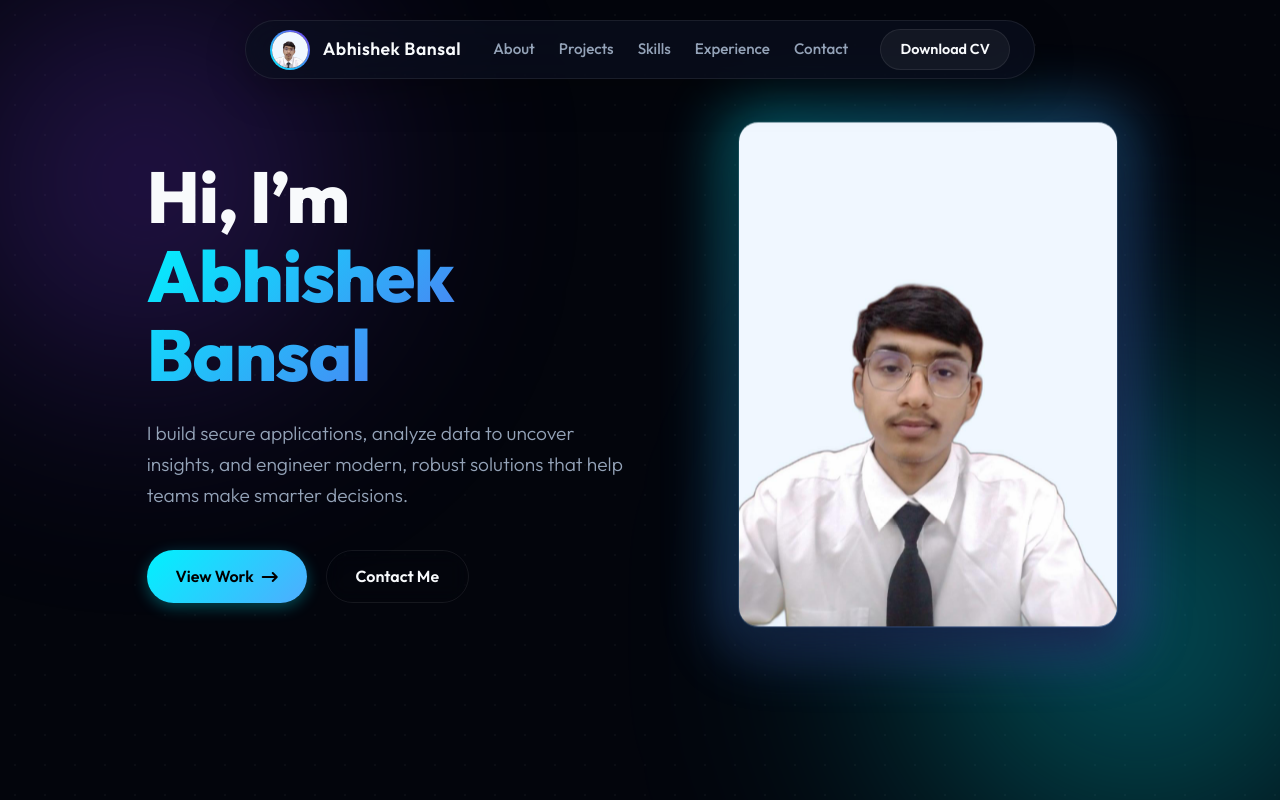
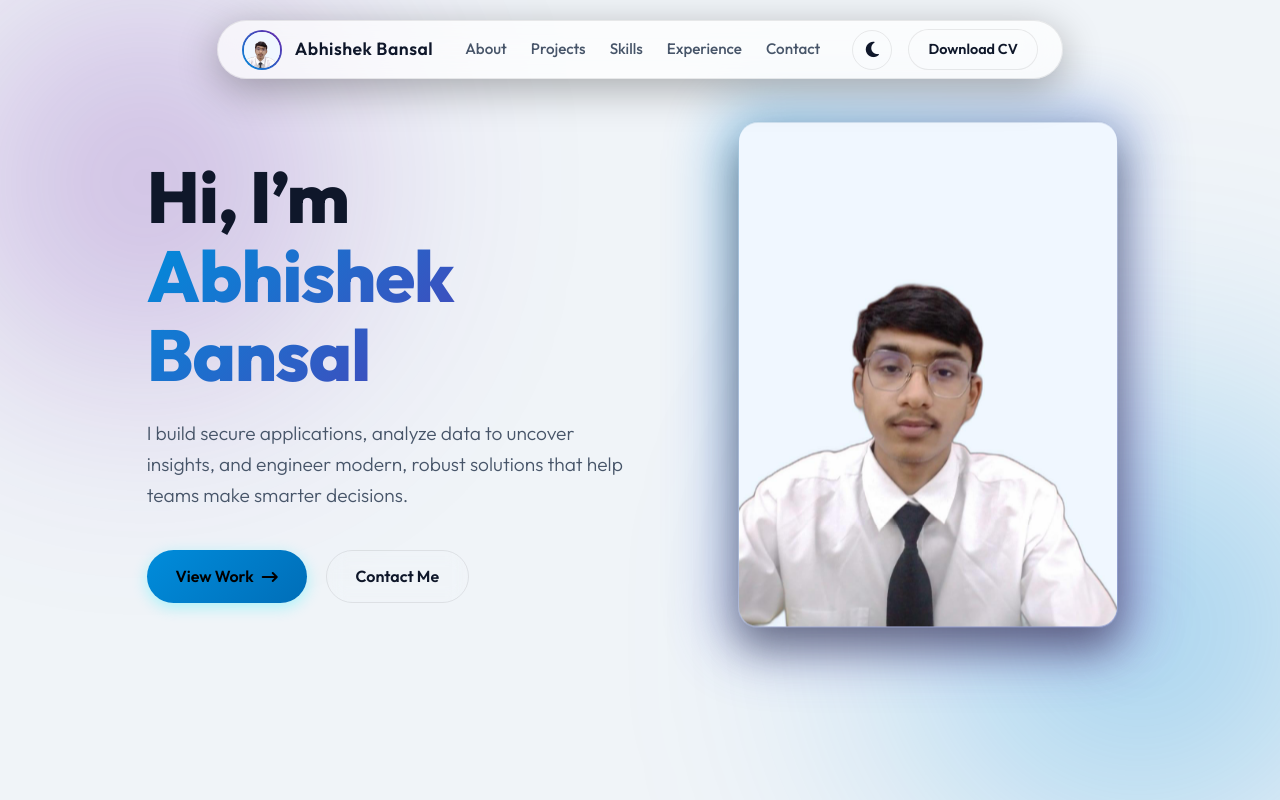
Before and after one commit to AbhiBofficial/Portfolio, a plain HTML site: page index.html in a window 1280 px wide. Shown: the top 800 px of the page. Drawn offline with Linux system fonts and the light colour scheme.

Commit message:
feat: implement theme toggle functionality with light mode support and CSS variables

```diff
--- a/index.html
+++ b/index.html
@@ -30,7 +30,12 @@
                     <a href="#experience">Experience</a>
                     <a href="#contact">Contact</a>
                 </nav>
-                <a class="btn-alt" href="resume.pdf" target="_blank">Download CV</a>
+                <div class="header-actions">
+                    <button class="theme-btn" id="theme-toggle" aria-label="Toggle Theme">
+                        <i class="fa-solid fa-sun"></i>
+                    </button>
+                    <a class="btn-alt" href="resume.pdf" target="_blank">Download CV</a>
+                </div>
             </div>
         </header>
     </div>
@@ -164,7 +169,7 @@
                         </div>
                     </div>
                     <div class="glass-card skill reveal" style="transition-delay: 300ms;">
-                        <h3><i class="fa-solid fa-network-wired"></i> Core Competencies</h3>
+                        <h3><i class="fa-solid fa-network-wired"></i> Soft Skills</h3>
                         <div class="skill-list">
                             <span>Problem Solving</span>
                             <span>Algorithms</span>
--- a/script.js
+++ b/script.js
@@ -20,10 +20,10 @@ const header = document.querySelector('.header');
 window.addEventListener('scroll', () => {
     if (window.scrollY > 50) {
         header.style.padding = '0.3rem 1.2rem';
-        header.style.background = 'rgba(10, 15, 30, 0.85)';
+        header.style.background = 'var(--header-bg-scroll)';
     } else {
         header.style.padding = '0.5rem 1.5rem';
-        header.style.background = 'rgba(10, 15, 30, 0.7)';
+        header.style.background = 'var(--header-bg)';
     }
 });
 
@@ -89,4 +89,64 @@ glassCards.forEach(card => {
     });
 });
 
+// --- Theme Toggle Logic ---
+const themeToggleBtn = document.getElementById('theme-toggle');
+const rootElement = document.documentElement;
+
+function initTheme() {
+    const savedTheme = localStorage.getItem('theme');
+
+    if (savedTheme) {
+        if (savedTheme === 'light') {
+            rootElement.classList.add('light-mode');
+        }
+    } else {
+        // Fallback to system setting
+        const prefersLight = window.matchMedia('(prefers-color-scheme: light)').matches;
+        if (prefersLight) {
+            rootElement.classList.add('light-mode');
+        }
+    }
+    updateThemeIcon();
+}
+
+function updateThemeIcon() {
+    if (!themeToggleBtn) return;
+    const isLight = rootElement.classList.contains('light-mode');
+    const icon = themeToggleBtn.querySelector('i');
+    if (icon) {
+        if (isLight) {
+            icon.classList.remove('fa-sun');
+            icon.classList.add('fa-moon');
+        } else {
+            icon.classList.remove('fa-moon');
+            icon.classList.add('fa-sun');
+        }
+    }
+}
+
+if (themeToggleBtn) {
+    themeToggleBtn.addEventListener('click', () => {
+        rootElement.classList.toggle('light-mode');
+        const isLight = rootElement.classList.contains('light-mode');
+        localStorage.setItem('theme', isLight ? 'light' : 'dark');
+        updateThemeIcon();
+    });
+}
+
+// Listen for system theme changes if no local storage preference is set
+window.matchMedia('(prefers-color-scheme: light)').addEventListener('change', e => {
+    if (!localStorage.getItem('theme')) {
+        if (e.matches) {
+            rootElement.classList.add('light-mode');
+        } else {
+            rootElement.classList.remove('light-mode');
+        }
+        updateThemeIcon();
+    }
+});
+
+// Run theme init
+initTheme();
+
 console.log('Advanced Interactive Portfolio Loaded!');
--- a/styles.css
+++ b/styles.css
@@ -17,7 +17,24 @@
     --glass-bg: rgba(255, 255, 255, 0.03);
     --glass-border: rgba(255, 255, 255, 0.08);
     --glass-border-hover: rgba(255, 255, 255, 0.2);
+    --header-bg: rgba(10, 15, 30, 0.7);
+    --header-bg-scroll: rgba(10, 15, 30, 0.85);
     --transition: all 0.4s cubic-bezier(0.16, 1, 0.3, 1);
+}
+
+:root.light-mode {
+    --primary: #008cdb;
+    --secondary: #006eb8;
+    --accent: #6b21a8;
+    --accent-glow: rgba(107, 33, 168, 0.4);
+    --bg-color: #f0f4f8;
+    --text-main: #0f172a;
+    --text-muted: #475569;
+    --glass-bg: rgba(255, 255, 255, 0.7);
+    --glass-border: rgba(0, 0, 0, 0.08);
+    --glass-border-hover: rgba(0, 0, 0, 0.15);
+    --header-bg: rgba(255, 255, 255, 0.7);
+    --header-bg-scroll: rgba(255, 255, 255, 0.9);
 }
 
 html {
@@ -104,7 +121,7 @@ body {
 }
 
 .header {
-    background: rgba(10, 15, 30, 0.7);
+    background: var(--header-bg);
     backdrop-filter: blur(20px);
     -webkit-backdrop-filter: blur(20px);
     border: 1px solid var(--glass-border);
@@ -196,6 +213,33 @@ body {
     color: var(--bg-color);
 }
 
+.header-actions {
+    display: flex;
+    align-items: center;
+    gap: 1rem;
+}
+
+.theme-btn {
+    background: transparent;
+    border: 1px solid var(--glass-border);
+    color: var(--text-main);
+    font-size: 1.1rem;
+    cursor: pointer;
+    display: flex;
+    align-items: center;
+    justify-content: center;
+    width: 40px;
+    height: 40px;
+    border-radius: 50%;
+    transition: var(--transition);
+}
+
+.theme-btn:hover {
+    background: var(--glass-bg);
+    transform: translateY(-2px);
+    box-shadow: 0 4px 10px rgba(0, 0, 0, 0.1);
+}
+
 /* Buttons */
 .btn {
     padding: 0.8rem 1.8rem;
@@ -265,8 +309,9 @@ body {
     font-weight: 700;
     text-align: center;
     margin-bottom: 3rem;
-    background: linear-gradient(135deg, #fff, var(--text-muted));
+    background: linear-gradient(135deg, var(--text-main), var(--text-muted));
     -webkit-background-clip: text;
+    background-clip: text;
     -webkit-text-fill-color: transparent;
     position: relative;
     display: inline-block;
@@ -314,6 +359,7 @@ body {
 .hero-left h2 span {
     background: linear-gradient(135deg, var(--primary), var(--accent));
     -webkit-background-clip: text;
+    background-clip: text;
     -webkit-text-fill-color: transparent;
     display: inline-block;
 }
@@ -440,6 +486,7 @@ body {
     font-weight: 800;
     background: linear-gradient(135deg, var(--primary), var(--secondary));
     -webkit-background-clip: text;
+    background-clip: text;
     -webkit-text-fill-color: transparent;
     margin-bottom: 0.2rem;
 }
```
